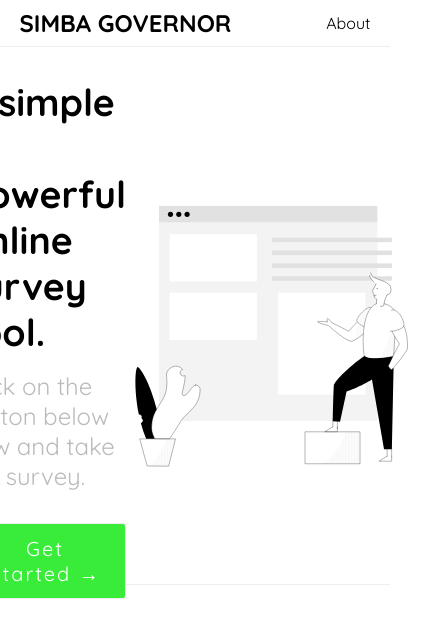
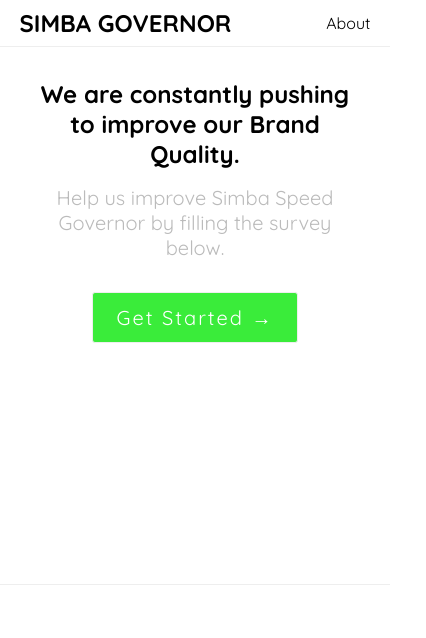
Before and after one commit to BradleyTim/survey, an Angular app: page / in a window 390 px wide. Shown: the top 638 px of the page, 426 px wide, since content can reach past the window. Built offline with nearby package versions, Linux system fonts and the light colour scheme.

Commit message:
add mobile and small screen styles

```diff
--- a/src/app/about/about.component.css
+++ b/src/app/about/about.component.css
@@ -15,9 +15,19 @@
   justify-content: center;
 }
 
+h2 {
+  text-align: center;
+}
+
 p {
   text-align: center;
   color: #555;
   font-size: 1.25rem;
   margin: 1rem 0;
 }
+
+@media only screen and (max-width: 500px) {
+  p {
+    text-align: left;
+  }
+}
--- a/src/app/landingpage/landingpage.component.css
+++ b/src/app/landingpage/landingpage.component.css
@@ -6,17 +6,16 @@
 }
 
 .jumbotron {
-    width: 80%;
+    width: 70%;
     margin: 2rem auto;
     display: flex;
     align-items: center;
     justify-content: center;
 }
 
-.landingpage .message {
-    flex: 1;
+.message {
+    /* flex: 1; */
     text-align: left;
-    font-size: 2rem;
 }
 
 .btn-landing {
@@ -33,8 +32,8 @@
     color: var(--secondary-color);
 }
 
-.landingpage .landing-image {
-  flex: 1;
+.landing-image {
+  /* flex: 1; */
 }
 
 img {
@@ -42,8 +41,44 @@
     height: auto;
 }
 
+h3 {
+    font-size: 2rem;
+}
+
 p {
     color: #bbb;
-    font-size: 1.5rem;
+    font-size: 1.25rem;
     margin: 1rem 0;
 }
+
+@media only screen and (max-width: 500px) {
+
+    .landingpage {
+       text-align: center;
+    }
+
+    .jumbotron {
+      width: 80%;
+      margin: 2rem auto;
+      display: grid;
+      place-items: center;
+      /* align-items: center;
+      justify-content: center; */
+    }
+
+    .message {
+        text-align: center;
+    }
+
+    .landing-image {
+        display: none;
+    }
+
+    p {
+        font-size: 1.25rem;
+    }
+
+    a {
+        font-size: 1.35rem;
+    }
+}
--- a/src/app/landingpage/landingpage.component.html
+++ b/src/app/landingpage/landingpage.component.html
@@ -1,8 +1,9 @@
 <section class="landingpage">
   <div class="jumbotron">
     <div class="message">
-      <h3>A simple & powerful online survey tool.</h3>
-      <p>Click on the button below now and take the survey.</p>
+      <h2>We are constantly pushing to improve our Brand Quality.</h2>
+      <!-- <p>Click on the button below now and take the survey.</p> -->
+      <p>Help us improve Simba Speed Governor by filling the survey below.</p>
       <a class="btn btn-landing secondary-color" href="#">Get Started &rarr;</a>
     </div>
     <div class="landing-image">
--- a/src/app/success/success.component.css
+++ b/src/app/success/success.component.css
@@ -13,6 +13,7 @@
   flex-direction: column;
   align-items: center;
   justify-content: center;
+  text-align: center;
 }
 
 .btn-success {
```
